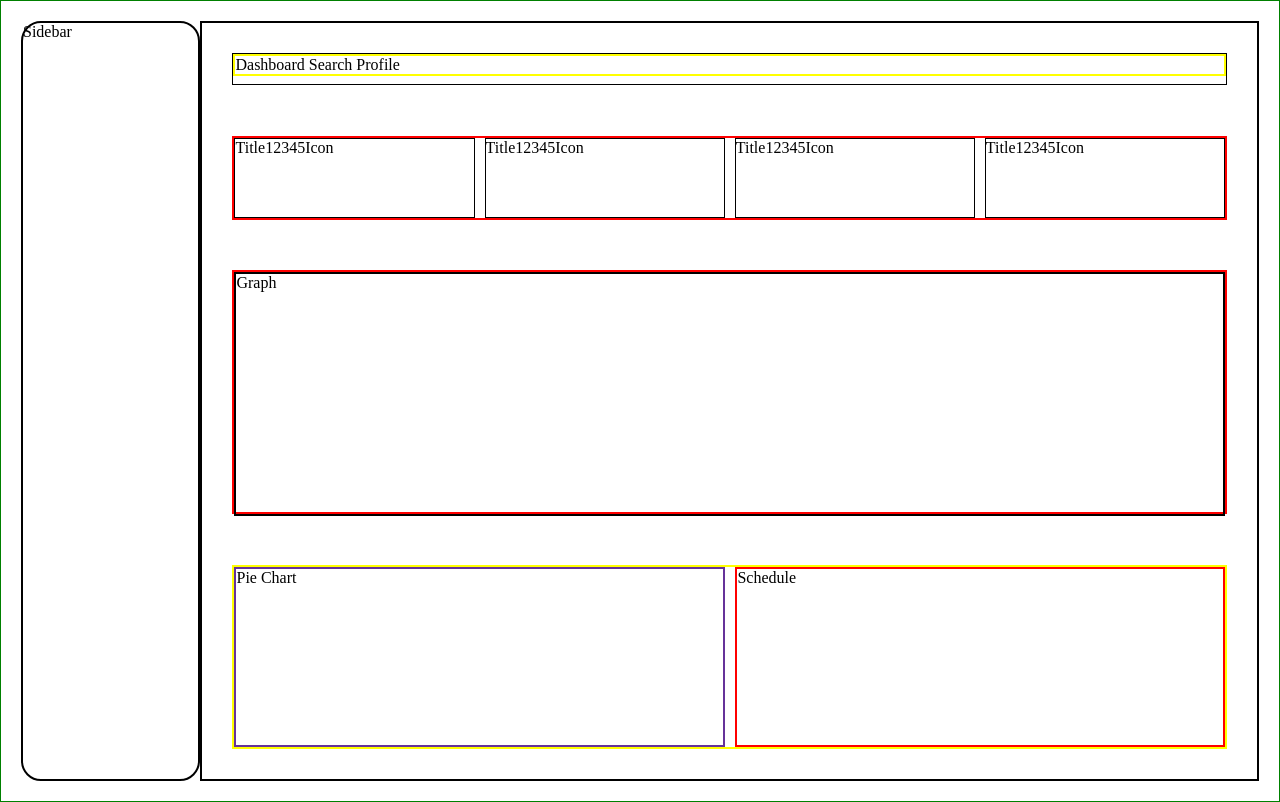
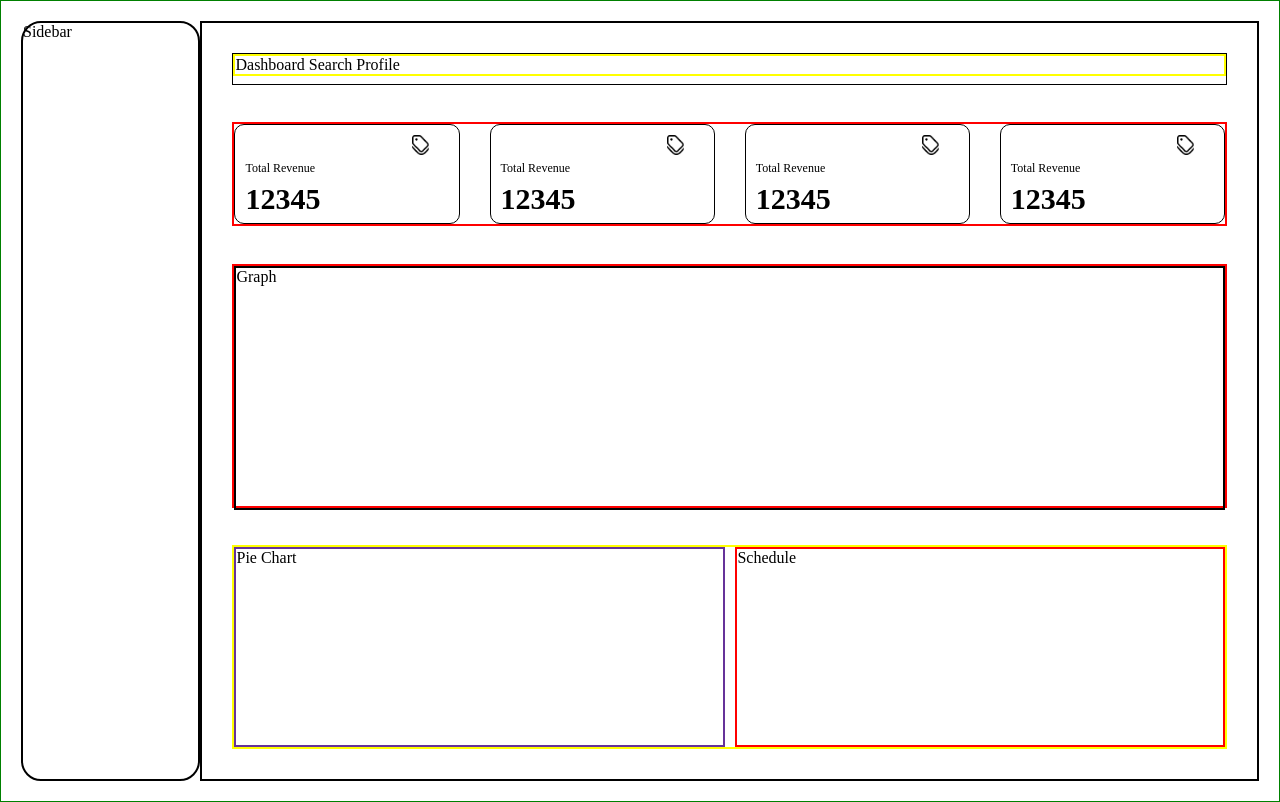
Before and after one commit to ankit-suman-07/Assignment-Dashboard, a React (Create React App) app: page / in a window 1280 px wide. Built offline with nearby package versions, Linux system fonts and the light colour scheme.

Commit message:
Updated DataCard css

```diff
--- a/src/components/DataCard.jsx
+++ b/src/components/DataCard.jsx
@@ -1,13 +1,20 @@
 import React, { useState } from 'react';
 import "../css/DataCard.css";
+import Transaction from "../icons/transaction.png";
 
 export const DataCard = () => {
   const val = 12345;
   return (
     <div className='datacard' >
-        Title
+      <div className='datacard-image-div' >
+        <img src={Transaction} />
+      </div>
+      <span className='datacard-head-div' >
+        Total Revenue
+      </span>
+      <span className='datacard-val-div' >
         {val}
-        Icon
+      </span>
     </div>
   )
 }
--- a/src/css/Dashboard.css
+++ b/src/css/Dashboard.css
@@ -14,10 +14,10 @@
 
 .data-card-div {
     border: 2px solid red;
-    height: 80px;
+    height: 100px;
     display: grid;
     grid-template-columns: auto auto auto auto;
-    grid-gap: 10px;
+    grid-gap: 30px;
 
 }
 
@@ -27,7 +27,7 @@
 }
 
 .bottom-div {
-    height: 180px;
+    height: 200px;
     border: 2px solid yellow;
     display: grid;
     grid-template-columns: auto auto;
--- a/src/css/DataCard.css
+++ b/src/css/DataCard.css
@@ -1,3 +1,30 @@
 .datacard {
+    padding: 10px;
     border: 1px solid black;
+    border-radius: 10px;
+    display: flex;
+    flex-direction: column;
+    justify-content: space-between;
 }
+
+.datacard-image-div {
+    padding-right: 20px;
+    /* border: 1px solid red; */
+    height: 25%;
+    display: flex;
+    justify-content: flex-end;
+}
+
+
+
+.datacard-head-div {
+    /* border: 1px solid red; */
+    font-size: 12px;
+}
+
+.datacard-val-div {
+    /* border: 1px solid red; */
+    height: 40%;
+    font-size: 30px;
+    font-weight: 600;
+}
```
